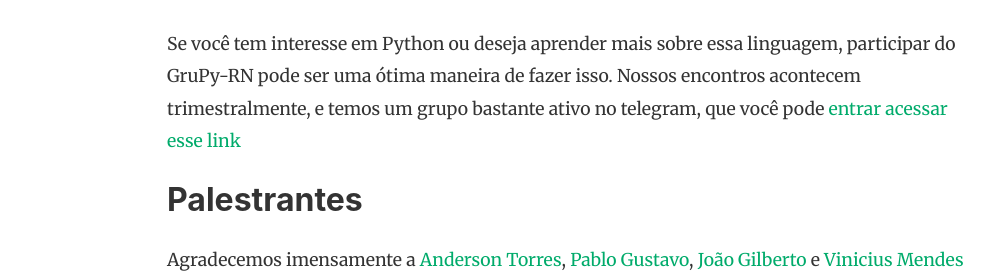
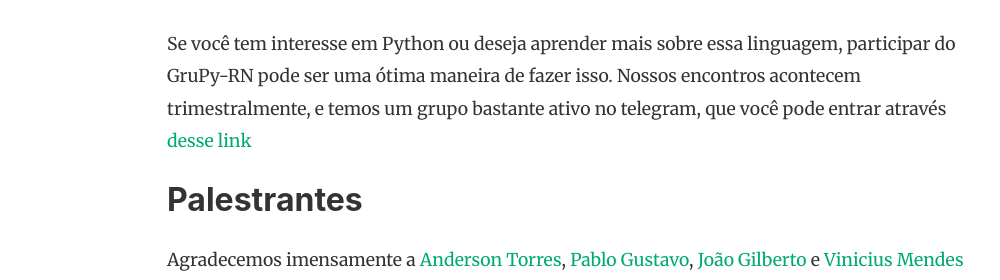
Before and after one commit to grupyrn/blog, a Jekyll site: the page built from _posts/2025-03-24-aconteceu-19-meetup-grupyrn.md, in a window 1280 px wide and 900 px high, scrolled down 1341 px. Shown: the part 227-507 px from the top of the window, without its empty margins (118-1118 px from the left). Built offline with Jekyll 4.4.1, drawn with Linux system fonts in a browser that asks for light colours; nearby versions of some CDN libraries; comment, search, counter and statistics services are not loaded.

Commit message:
Corrige erro de escrita

```diff
--- a/_posts/2025-03-24-aconteceu-19-meetup-grupyrn.md
+++ b/_posts/2025-03-24-aconteceu-19-meetup-grupyrn.md
@@ -25,7 +25,7 @@
 
 Para quem ainda não conhece, GruPy-RN é uma comunidade entusiasta de Python no estado do Rio Grande do Norte, que visa promover o aprendizado, o compartilhamento de conhecimento e a colaboração entre seus membros.
 
-Se você tem interesse em Python ou deseja aprender mais sobre essa linguagem, participar do GruPy-RN pode ser uma ótima maneira de fazer isso. Nossos encontros acontecem trimestralmente, e temos um grupo bastante ativo no telegram, que você pode [entrar acessar esse link](https://t.me/GrupyRN)
+Se você tem interesse em Python ou deseja aprender mais sobre essa linguagem, participar do GruPy-RN pode ser uma ótima maneira de fazer isso. Nossos encontros acontecem trimestralmente, e temos um grupo bastante ativo no telegram, que você pode entrar através [desse link](https://t.me/GrupyRN)
 
 
 ## Palestrantes
```
